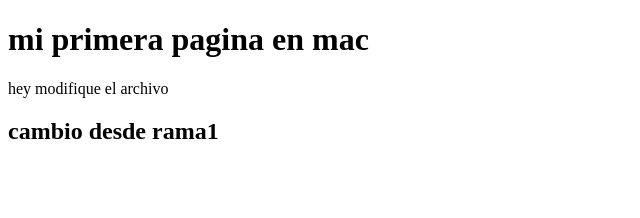
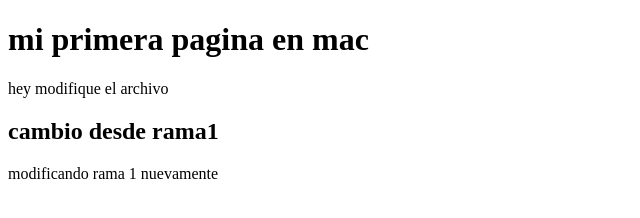
Before and after one commit to AlejandroAlbites/primer-proyecto, a plain HTML site: page index.html in a window 1280 px wide. Shown: the whole page, without its empty margins (0-640 px from the left). Drawn offline with Linux system fonts and the light colour scheme.

Commit message:
modificando en rama 1 nuevamente

```diff
--- a/index.html
+++ b/index.html
@@ -10,6 +10,7 @@
     <h1>mi primera pagina en mac</h1>
     <p>hey modifique el archivo</p>
     <h2>cambio desde rama1</h2>
+    <p>modificando rama 1 nuevamente</p>
 
     <script src="/prueba.js"></script>
 </body>
```
